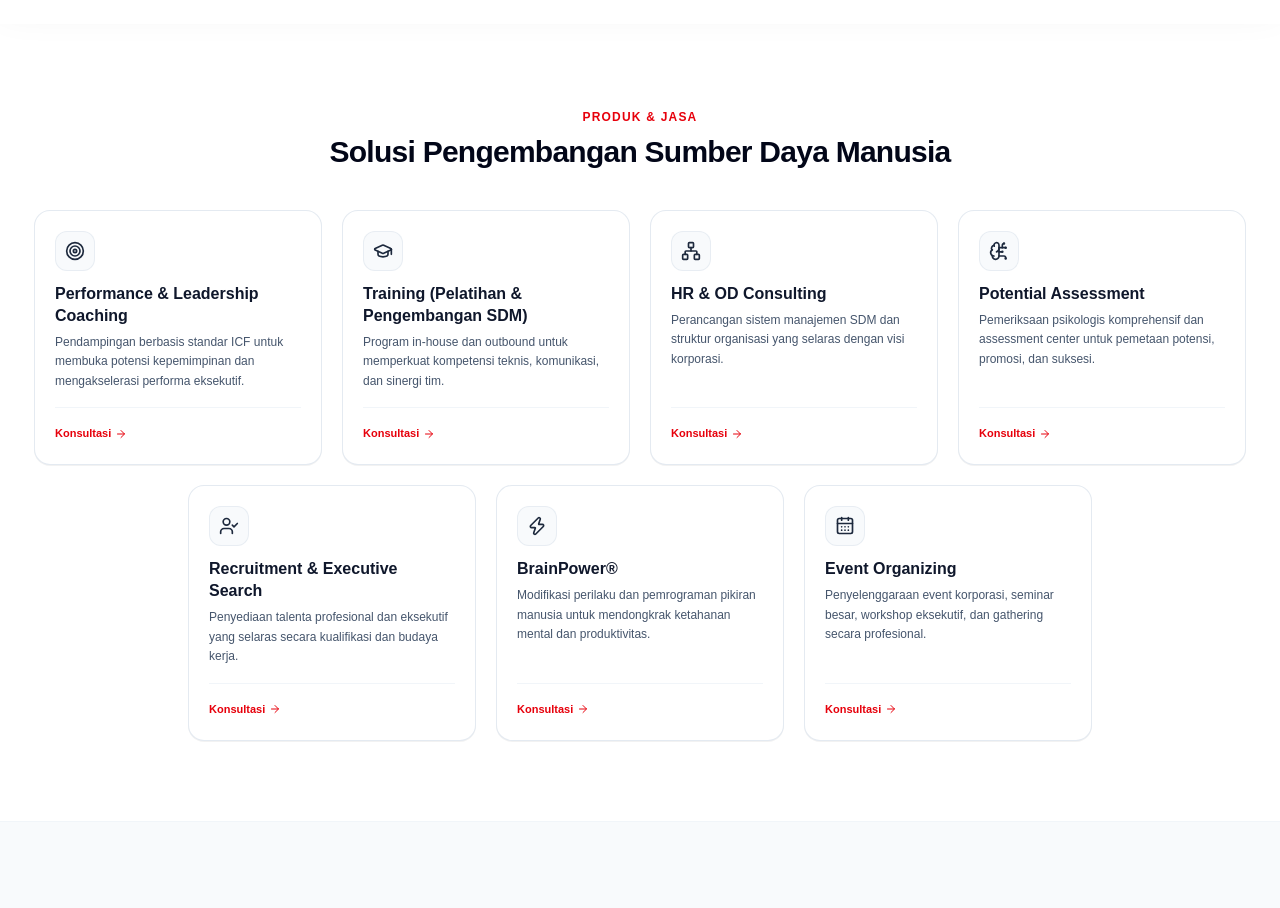
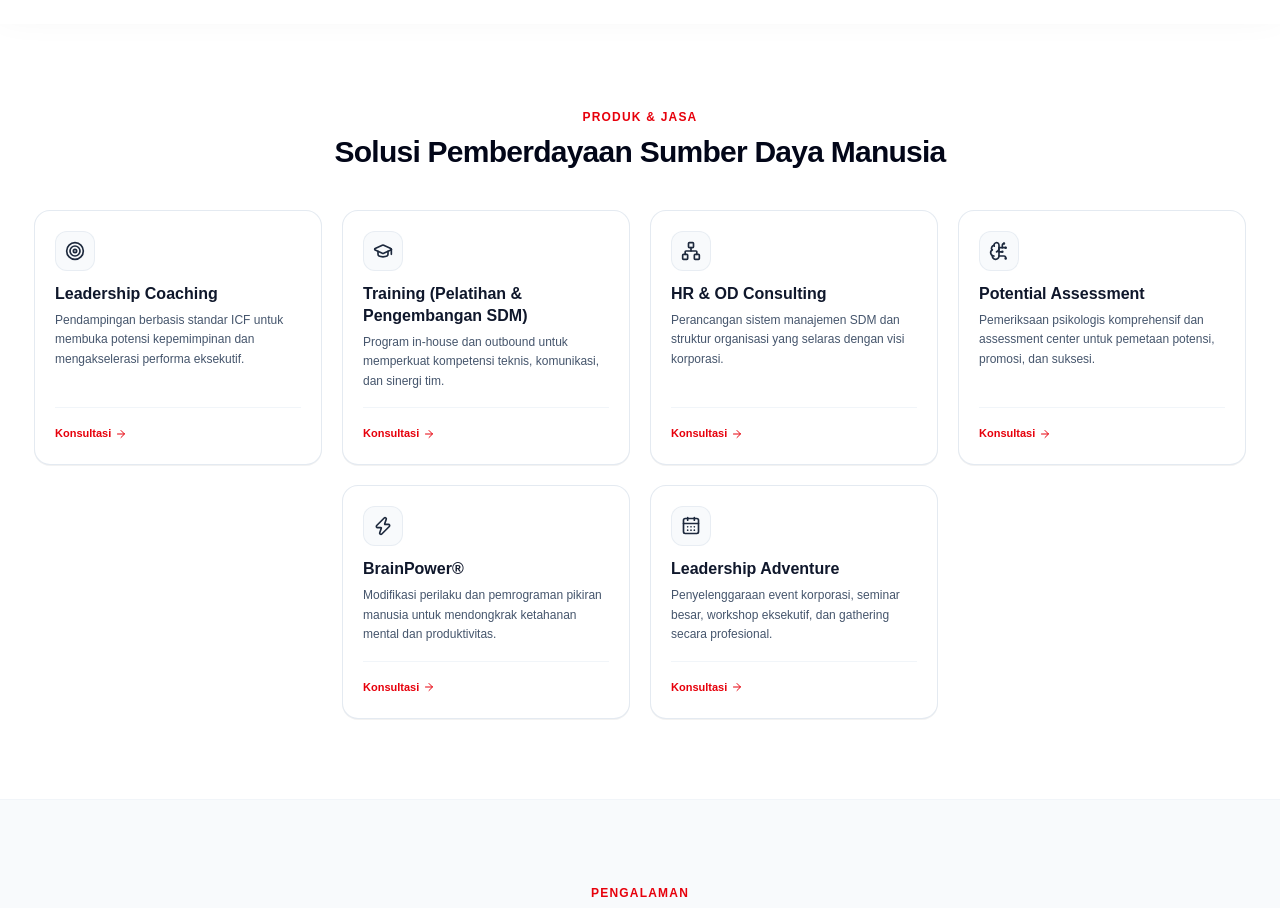
Before and after one commit to novrandobilly/edoras, a Next.js app in the folder frontend/: page / in a window 1280 px wide. Shown: the part 1440-2348 px from the top of the page. Built offline with nearby package versions, Linux system fonts and the light colour scheme.

Commit message:
feat: update metadata title and refine service titles for clarity and consistency

```diff
--- a/frontend/src/app/layout.tsx
+++ b/frontend/src/app/layout.tsx
@@ -14,7 +14,7 @@ const geistMono = Geist_Mono({
 });
 
 export const metadata: Metadata = {
-  title: "PT Inti Dinamis | Konsultan Pengembangan SDM, Training & Asesmen Organisasi",
+  title: "Inti Dinamis | Training - Coaching - Assessment - HR & OD Consulting",
   description:
     "PT Inti Dinamis - Mitra konsultan SDM dan organisasi sejak 2005. Mengembangkan Human Capital menjadi kontributor hebat melalui Performance Coaching, Pelatihan Modifikasi Perilaku BrainPower®, dan Asesmen Psikologis.",
   keywords: [
--- a/frontend/src/features/home/features/ServicesSection.tsx
+++ b/frontend/src/features/home/features/ServicesSection.tsx
@@ -14,7 +14,7 @@ export function ServicesSection() {
   const services = [
     {
       id: "leadership-coaching",
-      title: "Performance & Leadership Coaching",
+      title: "Leadership Coaching",
       icon: Target,
       summary:
         "Pendampingan berbasis standar ICF untuk membuka potensi kepemimpinan dan mengakselerasi performa eksekutif.",
@@ -41,13 +41,6 @@ export function ServicesSection() {
         "Pemeriksaan psikologis komprehensif dan assessment center untuk pemetaan potensi, promosi, dan suksesi.",
     },
     {
-      id: "recruitment-executive-search",
-      title: "Recruitment & Executive Search",
-      icon: UserCheck,
-      summary:
-        "Penyediaan talenta profesional dan eksekutif yang selaras secara kualifikasi dan budaya kerja.",
-    },
-    {
       id: "brainpower",
       title: "BrainPower®",
       icon: Zap,
@@ -55,8 +48,8 @@ export function ServicesSection() {
         "Modifikasi perilaku dan pemrograman pikiran manusia untuk mendongkrak ketahanan mental dan produktivitas.",
     },
     {
-      id: "event-organizing",
-      title: "Event Organizing",
+      id: "leadership-adventure",
+      title: "Leadership Adventure",
       icon: CalendarDays,
       summary:
         "Penyelenggaraan event korporasi, seminar besar, workshop eksekutif, dan gathering secara profesional.",
@@ -75,7 +68,7 @@ export function ServicesSection() {
             Produk & Jasa
           </span>
           <h2 className="mt-1.5 text-2xl sm:text-3xl font-extrabold tracking-tight text-slate-950">
-            Solusi Pengembangan Sumber Daya Manusia
+            Solusi Pemberdayaan Sumber Daya Manusia
           </h2>
         </div>
 
```
